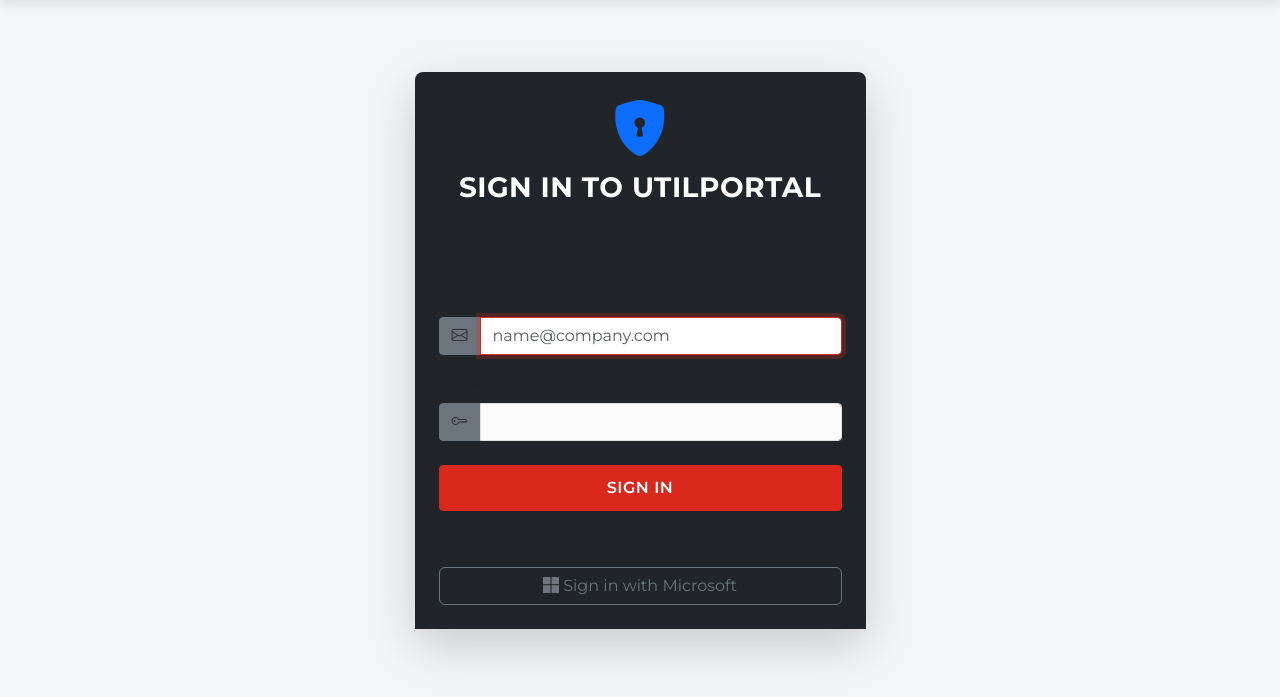
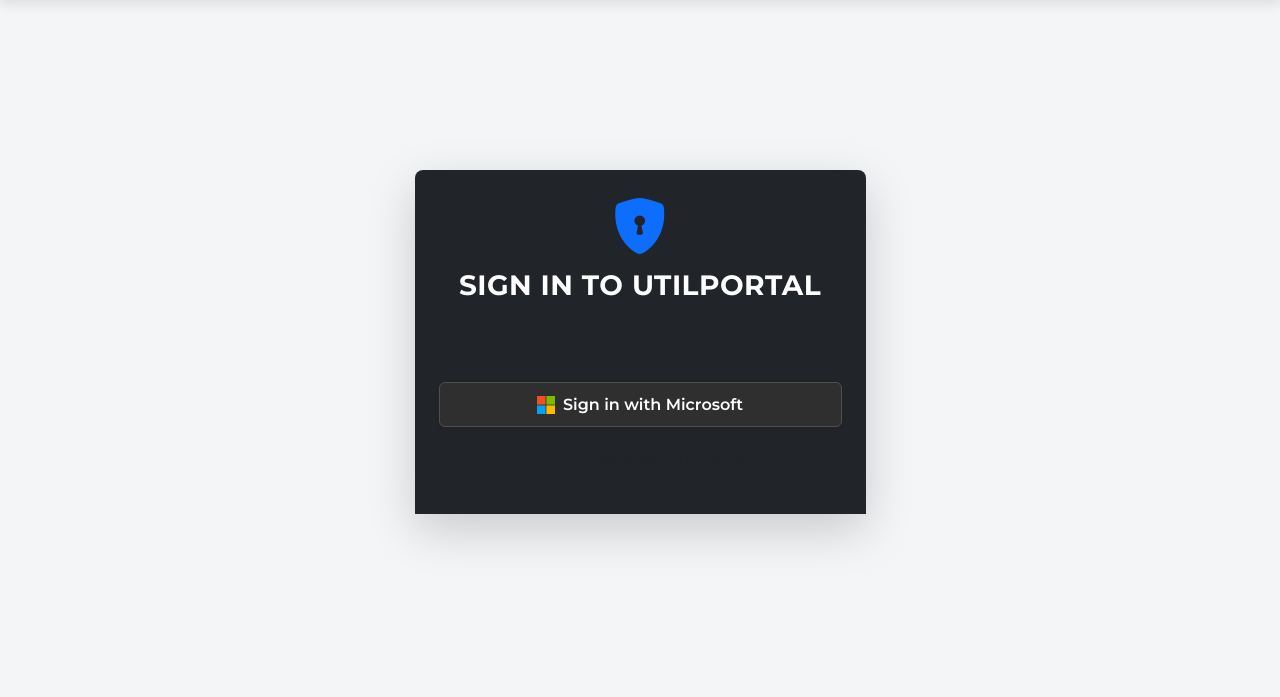
Before and after one commit to PIRTEKUS/UtilPortal, a Flask app: page /auth/login in a window 1280 px wide. Shown: the part 75-772 px from the top of the page. Run offline with Flask 3, Linux system fonts and the light colour scheme; data that the repository does not hold is empty.

Commit message:
feat: default login screen to Microsoft SSO with collapsible username/password options

```diff
--- a/templates/auth/login.html
+++ b/templates/auth/login.html
@@ -10,45 +10,98 @@
                 <h3 class="mt-2 fw-bold">Sign In to UtilPortal</h3>
                 <p class="text-muted mb-0">Self-Service IT Utilities</p>
             </div>
-            <div class="card-body bg-dark">
+            <div class="card-body bg-dark py-4">
+                <!-- Default SSO Option (Microsoft) -->
+                <div class="d-grid gap-2 mb-3">
+                    <a href="{{ url_for('auth.login_sso') }}" class="btn btn-microsoft py-2.5 fs-6 fw-semibold d-flex align-items-center justify-content-center shadow-sm">
+                        <svg class="me-2" xmlns="http://www.w3.org/2000/svg" width="18" height="18" viewBox="0 0 23 23">
+                            <rect x="0" y="0" width="11" height="11" fill="#f25022"/>
+                            <rect x="12" y="0" width="11" height="11" fill="#7fba00"/>
+                            <rect x="0" y="12" width="11" height="11" fill="#00a4ef"/>
+                            <rect x="12" y="12" width="11" height="11" fill="#ffb900"/>
+                        </svg>
+                        Sign in with Microsoft
+                    </a>
+                </div>
+
+                <!-- Toggle for Username/Password Login -->
+                <div class="text-center my-3">
+                    <button class="btn btn-link btn-sm text-decoration-none text-muted" type="button" data-bs-toggle="collapse" data-bs-target="#localLoginForm" aria-expanded="false" aria-controls="localLoginForm" id="toggleLocalLoginBtn">
+                        <i class="bi bi-chevron-down me-1"></i> Show other sign-in options
+                    </button>
+                </div>
+
+                <!-- Username/Password Form Collapsed by Default -->
+                <div class="collapse" id="localLoginForm">
+                    <div class="border-top border-secondary pt-3 mt-2">
                         <form action="{{ url_for('auth.login') }}" method="post" class="needs-validation" novalidate>
                             <div class="mb-3">
-                        <label for="email" class="form-label">Email address</label>
+                                <label for="email" class="form-label text-light-emphasis">Email address</label>
                                 <div class="input-group">
-                            <span class="input-group-text bg-secondary border-secondary"><i
-                                    class="bi bi-envelope"></i></span>
-                            <input type="email" class="form-control" id="email" name="email" required autofocus
-                                placeholder="name@company.com">
+                                    <span class="input-group-text bg-secondary border-secondary"><i class="bi bi-envelope"></i></span>
+                                    <input type="email" class="form-control" id="email" name="email" required placeholder="name@company.com">
                                 </div>
                             </div>
 
                             <div class="mb-4">
-                        <label for="password" class="form-label">Password</label>
+                                <label for="password" class="form-label text-light-emphasis">Password</label>
                                 <div class="input-group">
-                            <span class="input-group-text bg-secondary border-secondary"><i
-                                    class="bi bi-key"></i></span>
+                                    <span class="input-group-text bg-secondary border-secondary"><i class="bi bi-key"></i></span>
                                     <input type="password" class="form-control" id="password" name="password" required>
                                 </div>
                             </div>
 
-                    <div class="d-grid gap-2 mb-3">
-                        <button class="btn btn-primary" type="submit">
-                            Sign In
+                            <div class="d-grid gap-2">
+                                <button class="btn btn-outline-primary" type="submit">
+                                    Sign In with Password
                                 </button>
-                    </div>
-
-                    <div class="text-center text-muted mb-3">
-                        <small>— OR —</small>
-                    </div>
-
-                    <div class="d-grid gap-2">
-                        <a href="{{ url_for('auth.login_sso') }}" class="btn btn-outline-secondary">
-                            <i class="bi bi-microsoft"></i> Sign in with Microsoft
-                        </a>
                             </div>
                         </form>
                     </div>
                 </div>
             </div>
         </div>
+    </div>
+</div>
+
+<style>
+    .btn-microsoft {
+        background-color: #2f2f2f;
+        color: #ffffff;
+        border: 1px solid #4f4f4f;
+        transition: all 0.2s ease-in-out;
+        padding-top: 0.6rem;
+        padding-bottom: 0.6rem;
+    }
+    .btn-microsoft:hover {
+        background-color: #ffffff;
+        color: #000000;
+        border-color: #ffffff;
+    }
+    .btn-link:hover {
+        color: #ffffff !important;
+    }
+</style>
 {% endblock %}
+
+{% block scripts %}
+<script>
+    document.addEventListener('DOMContentLoaded', function() {
+        const localLoginForm = document.getElementById('localLoginForm');
+        const toggleBtn = document.getElementById('toggleLocalLoginBtn');
+
+        localLoginForm.addEventListener('show.bs.collapse', function () {
+            toggleBtn.innerHTML = '<i class="bi bi-chevron-up me-1"></i> Hide other sign-in options';
+            // Auto-focus email field after transition completes
+            setTimeout(() => {
+                const emailInput = document.getElementById('email');
+                if (emailInput) emailInput.focus();
+            }, 350);
+        });
+
+        localLoginForm.addEventListener('hide.bs.collapse', function () {
+            toggleBtn.innerHTML = '<i class="bi bi-chevron-down me-1"></i> Show other sign-in options';
+        });
+    });
+</script>
+{% endblock %}
```
Lines whose indentation alone changed are shown as unchanged.
